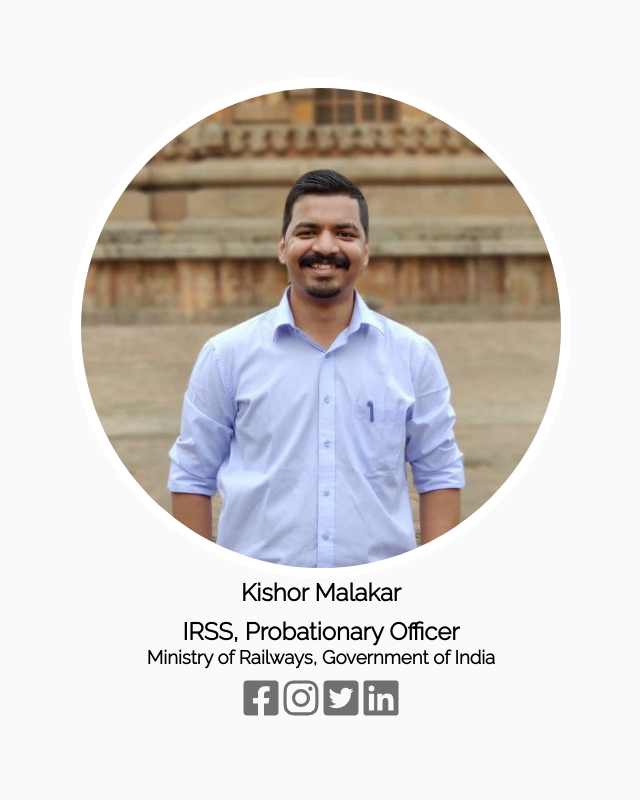
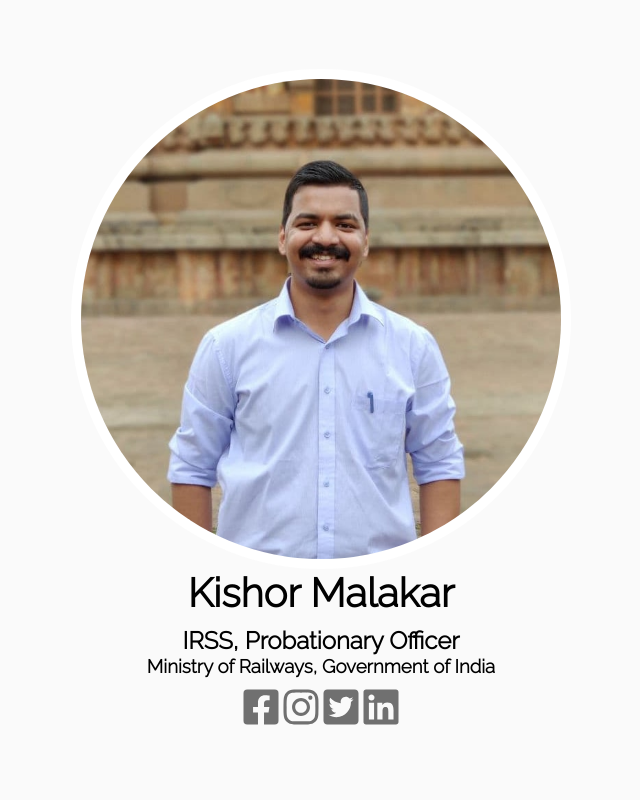
Before and after one commit to kishormalakar/kishormalakar.github.io, a PHP site: page / in a window 1280 px wide. Shown: the whole page, without its empty margins (319-959 px from the left). Run offline with PHP 8.4, Linux system fonts and the light colour scheme.

Commit message:
Update index.css

```diff
--- a/index.css
+++ b/index.css
@@ -100,6 +100,8 @@ body {
 
 .main .above-the-fold .details h1 {
 	margin-bottom: 10px;
+	font-size: 40px;
+	font-weight: bolder;
 }
 
 .spinner {
```
